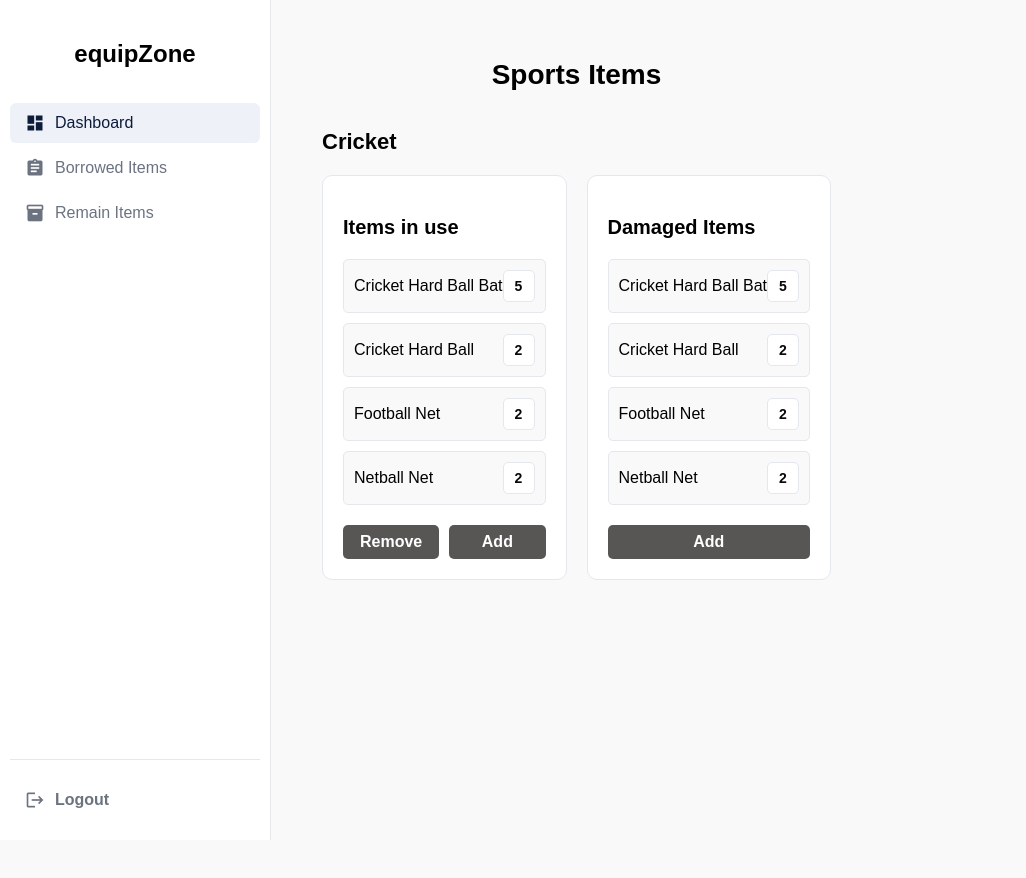
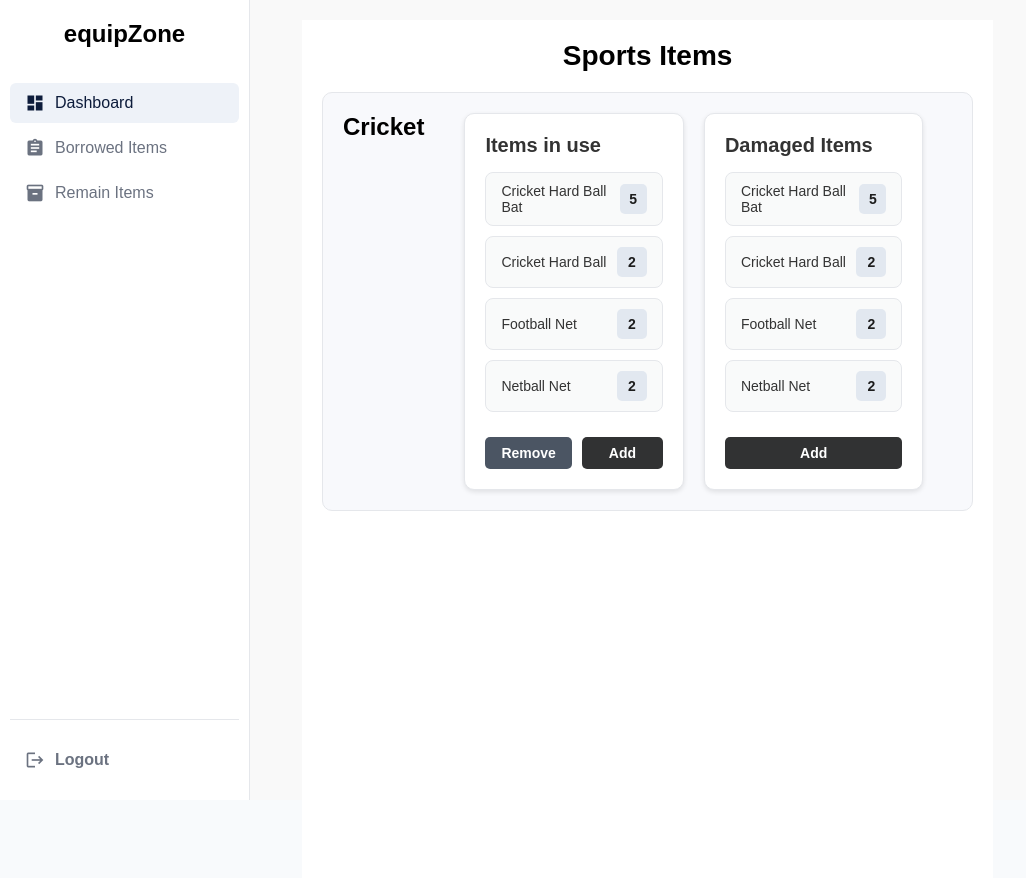
Before and after one commit to IS-Community-Project/Equip_Zone, a React (Create React App) app: page /dashboard2 in a window 1280 px wide. Shown: the top 878 px of the page, without its empty margins (0-1026 px from the left). Before the commit the page ends 800 px from the top, so only its background shows below. Built offline with nearby package versions, Linux system fonts and the light colour scheme.

Commit message:
connect db and BI flow

```diff
--- a/package.json
+++ b/package.json
@@ -4,11 +4,10 @@
   "private": true,
   "dependencies": {
     "cra-template": "1.2.0",
-
     "react": "^18.2.0",
     "react-dom": "^18.2.0",
+    "react-router-dom": "^7.1.3",
     "react-scripts": "^5.0.1",
-
     "web-vitals": "^4.2.4"
   },
   "scripts": {
--- a/src/pages/admin/Dashboard1.css
+++ b/src/pages/admin/Dashboard1.css
@@ -1,10 +1,10 @@
-/* Container styling */
+/* Main container for the content */
 .dashboard {
-    width: 100%;
-    max-width: 1200px;
-    margin: 0 auto;
+  width: calc(100% - 250px); /* Adjust width considering the sidebar width (250px) */
+  margin-left: 250px; /* Push the content to the right of the sidebar */
   font-family: Arial, sans-serif;
   padding: 20px;
+  box-sizing: border-box; /* Ensure padding does not affect the total width */
 }
 
 /* Header section styling */
@@ -53,6 +53,7 @@
   grid-template-columns: repeat(3, 1fr); /* Ensure 3 boxes per row */
   gap: 20px; /* Spacing between boxes */
   padding: 10px;
+  box-sizing: border-box; /* Prevent overflowing content */
 }
 
 /* Individual item box */
@@ -76,7 +77,6 @@
   transform: scale(1.05);
 }
 
-
 /* Name box styling */
 .sports-item .name-box {
   background-color: #f0f0f0; /* Light grey background for the name box */
--- /dev/null
+++ b/src/pages/admin/borrowed_items1.css
@@ -0,0 +1,42 @@
+.borrowed-items-container {
+    background-color: #f9f9f9;
+    padding: 20px;
+    border-radius: 8px;
+    box-shadow: 0 2px 10px rgba(0, 0, 0, 0.1);
+    width: 80%;
+    max-width: 800px;
+    margin: 0 auto;
+}
+
+.title {
+    font-size: 24px;
+    margin-bottom: 20px;
+    color: #333;
+}
+
+.items-table {
+    display: flex;
+    flex-direction: column;
+}
+
+.item-row {
+    display: flex;
+    justify-content: space-between;
+    padding: 10px;
+    border-bottom: 1px solid #eaeaea;
+}
+
+.item-row:last-child {
+    border-bottom: none;
+}
+
+.item-name {
+    font-size: 18px;
+    color: #555;
+}
+
+.item-quantity {
+    font-size: 18px;
+    font-weight: bold;
+    color: #333;
+}
--- a/src/pages/admin/borrowed_items1.js
+++ b/src/pages/admin/borrowed_items1.js
@@ -1,42 +1,45 @@
-import React from "react";
-import "./BorrowedItems.css";
+import React from 'react';
+import { useNavigate } from 'react-router-dom';
+import './borrowed_items1.css';
 
-const App = () => {
-  const borrowedItems = [
-    { date: "07/01/2025", name: "Cricket Hard ball Bat", image: "hardbat.jpg" },
-    { date: "10/01/2025", name: "Netball", image: "netball.jpg" },
-  ];
+const borrowedItemsData = {
+  cricket: [
+    { name: 'Normal Bat', quantity: 3 },
+    { name: 'Normal Cricket Ball', quantity: 2 },
+    { name: 'Batting Gloves', quantity: 2 },
+    { name: 'Wicketkeeping Pads', quantity: 1 },
+    { name: 'Batting Pads', quantity: 1 },
+    { name: 'Cricket Hard Ball', quantity: 4 },
+    { name: 'Helmet (with Grill)', quantity: 1 },
+  ]
+};
+
+const BorrowedItems1 = () => {
+  const navigate = useNavigate();
+
+  const handleItemClick = (itemName) => {
+    // Navigate to BorrowedItems2 and pass item name as a parameter
+    navigate('/borrowed_items2', { state: { selectedItem: itemName } });
+  };
 
   return (
-    <div className="app">
-      <div className="main-content">
-        {/* Borrowed Items Section */}
-        <div className="borrowed-items">
-          <h2>Borrowed Items</h2>
-          <div className="items-list">
-            {borrowedItems.map((item, index) => (
-              <div key={index} className="item-card">
-                <img src={item.image} alt={item.name} className="item-image" />
-                <div className="item-details">
-                  <p className="item-date">{item.date}</p>
-                  <p className="item-name">{item.name}</p>
-                </div>
-              </div>
-            ))}
+    <div className="borrowed-items-container">
+      <h2 className="title">Borrowed Items (Overall)</h2>
+      <div className="items-table">
+        {borrowedItemsData.cricket.map((item, index) => (
+          <div
+            key={index}
+            className="item-row"
+            onClick={() => handleItemClick(item.name)}
+            style={{ cursor: 'pointer' }}
+          >
+            <span className="item-name">{item.name}</span>
+            <span className="item-quantity">{item.quantity}</span>
           </div>
-        </div>
-
-        {/* Image Section */}
-        <div className="image-section">
-          <img
-            src="BIU.png" // Replace this with your actual image file
-            alt="Sports"
-            className="sports-image"
-          />
-        </div>
+        ))}
       </div>
     </div>
   );
 };
 
-export default App;
+export default BorrowedItems1;
--- a/src/pages/admin/dashboard1.js
+++ b/src/pages/admin/dashboard1.js
@@ -1,24 +1,25 @@
 import React from 'react';
+import { BrowserRouter as Router, Routes, Route, useNavigate } from 'react-router-dom';
 import './Dashboard1.css';
 
+const Dashboard1 = () => {
+  const navigate = useNavigate();
 
-const Dashboard1 = () => {
   const sportsItems = [
-    { name: 'Cricket', image: 'path-to-cricket-image.png' },
+    { name: 'Cricket', image: 'path-to-cricket-image.png', path: '/dashboard2' },
     { name: 'Netball', image: 'path-to-netball-image.png' },
-    { name: 'Football', image: 'path-to-football-image.png' },
+    { name: 'Football', image: 'path-to-football-image.png'},
     { name: 'Badminton', image: 'path-to-badminton-image.png' },
     { name: 'Table Tennis', image: 'path-to-table-tennis-image.png' },
     { name: 'Athletics', image: 'path-to-athletics-image.png' },
   ];
-
 
   return (
     <div className="dashboard">
       <div className="header">
         <div className="title">
           <h2>Sports Items</h2>
-          <p className="availability">Availability (over-all)</p>
+          <p className="availability">Availability (overall)</p>
         </div>
         <div className="search-bar">
           <input type="text" placeholder="Search items..." />
@@ -26,7 +27,12 @@ const Dashboard1 = () => {
       </div>
       <div className="sports-grid">
         {sportsItems.map((item, index) => (
-          <div className="sports-item" key={index}>
+          <div
+            className="sports-item"
+            key={index}
+            onClick={() => navigate(item.path)}
+            style={{ cursor: 'pointer' }}
+          >
             <div className="name-box">{item.name}</div>
             <img src={item.image} alt={item.name} />
           </div>
@@ -36,4 +42,7 @@ const Dashboard1 = () => {
   );
 };
 
+const dashboard2 = () => <h2>Borrowed Items - Cricket</h2>;
+
+
 export default Dashboard1;
--- a/src/pages/admin/dashboard2.css
+++ b/src/pages/admin/dashboard2.css
@@ -1,52 +1,75 @@
 /* General Styles */
-/* General Styles */
-body {
+* {
   margin: 0;
-    font-family: 'Arial', sans-serif;
-    background-color: #f7f9fc;
+  padding: 0;
+  box-sizing: border-box;
 }
 
-  /* Main Content */
-  .main-content {
-    padding: 20px;
+body, html {
+  width: 100%;
+  height: 100%;
+  font-family: 'Arial', sans-serif;
+  background-color: #f8fafc;
 }
 
-  .main-content h1 {
-    font-size: 28px;
-    margin-bottom: 20px;
-    color: #000000;
+/* Sidebar remains untouched */
+
+/* Main Content Area */
+.main-content {
+  width: calc(100% - 250px); /* Leave space for the sidebar */
+  height: 200vh;
+  padding: 20px;
+  margin-left: 250px; /* Ensure content doesn't overlap the sidebar */
+  background-color: #ffffff;
 }
 
-  .items-section h2 {
-    font-size: 22px;
+/* Page Title */
+.main-content h1 {
+  font-size: 24px;
+  font-weight: bold;
+  color: #1c1c1c;
   margin-bottom: 20px;
-    color: #030303;
 }
 
-  .items-container {
+/* Section for Items */
+.items-section {
+  width: 100%;
   display: flex;
-    justify-content: space-between;
-    gap: 20px;
+  justify-content: center;
+  gap: 40px;
+  padding: 20px;
+  border: 1px solid #e5e7eb;
+  border-radius: 10px;
+  background-color: #f8f9fc;
 }
 
+/* Category Box */
 .category {
-    background-color: white;
-    border: 1px solid #e4e7ec;
+  width: 45%;
+  background-color: #ffffff;
+  border: 1px solid #e5e7eb;
   border-radius: 10px;
-    width: 48%;
   padding: 20px;
+  box-shadow: 0px 2px 5px rgba(0, 0, 0, 0.1);
+  display: flex;
+  flex-direction: column;
+  justify-content: space-between;
 }
 
 .category h3 {
   font-size: 20px;
-    margin-bottom: 20px;
-    color: #000000;
+  font-weight: bold;
+  margin-bottom: 15px;
+  color: #333333;
 }
 
-  /* Item List */
+/* Items List */
 .category ul {
   list-style-type: none;
   padding: 0;
+  margin: 0;
+  max-height: 300px; /* Ensure scrollable content */
+  overflow-y: auto;
 }
 
 .category ul li {
@@ -54,10 +77,12 @@ body {
   justify-content: space-between;
   align-items: center;
   margin-bottom: 10px;
-    padding: 10px;
-    background-color: #f9f9f9;
-    border: 1px solid #e4e7ec;
-    border-radius: 5px;
+  padding: 10px 15px;
+  background-color: #f9fafa;
+  border: 1px solid #e5e7eb;
+  border-radius: 8px;
+  font-size: 14px;
+  color: #333333;
 }
 
 /* Count Box */
@@ -67,15 +92,11 @@ body {
   align-items: center;
   width: 30px;
   height: 30px;
-    border: 1px solid #e4e7ec;
   border-radius: 5px;
-    background-color: #ffffff;
-  }
-
-  .count {
+  background-color: #e2e8f0;
   font-size: 14px;
   font-weight: bold;
-    color: #070707;
+  color: #1c1c1c;
 }
 
 /* Buttons */
@@ -83,7 +104,7 @@ body {
   display: flex;
   justify-content: flex-end;
   gap: 10px;
-    margin-top: 20px;
+  margin-top: 15px;
 }
 
 .remove-button,
@@ -91,16 +112,26 @@ body {
   padding: 8px 16px;
   border: none;
   border-radius: 5px;
-    font-size: 16px;
+  font-size: 14px;
+  font-weight: bold;
   cursor: pointer;
+  transition: all 0.3s;
 }
 
 .remove-button {
-    background-color: #585555;
+  background-color: #4b5563;
   color: white;
 }
 
+.remove-button:hover {
+  background-color: #374151;
+}
+
 .add-button {
-    background-color: #585555;
+  background-color: #313233;
   color: white;
 }
+
+.add-button:hover {
+  background-color: #2563eb;
+}
--- a/src/pages/admin/dashboard2.js
+++ b/src/pages/admin/dashboard2.js
@@ -1,8 +1,10 @@
 import React from 'react';
+import { useNavigate } from 'react-router-dom';
 import './dashboard2.css';
 
+const Dashboard2 = () => {
+  const navigate = useNavigate();
 
-const Dashboard2 = () => {
   const items = {
     Cricket: [
       { name: 'Cricket Hard Ball Bat', count: 5 },
@@ -31,8 +33,12 @@ const Dashboard2 = () => {
               ))}
             </ul>
             <div className="buttons">
-              <button className="remove-button">Remove</button>
-              <button className="add-button">Add</button>
+              <button className="remove-button" onClick={() => navigate('/dashboard3')}>
+                Remove
+              </button>
+              <button className="add-button" onClick={() => navigate('/dashboard3')}>
+                Add
+              </button>
             </div>
           </div>
 
@@ -49,7 +55,9 @@ const Dashboard2 = () => {
               ))}
             </ul>
             <div className="buttons">
-              <button className="add-button">Add</button>
+              <button className="add-button" onClick={() => navigate('/dashboard3')}>
+                Add
+              </button>
             </div>
           </div>
         </div>
--- a/src/pages/admin/dashboard3.css
+++ b/src/pages/admin/dashboard3.css
@@ -203,3 +203,16 @@ body {
     border-radius: 10px;
     object-fit: cover;
   }
+  .notification {
+    margin-top: 10px;
+    padding: 10px;
+    background-color: #4CAF50;
+    color: white;
+    font-weight: bold;
+    border-radius: 5px;
+    display: flex;
+    align-items: center;
+    justify-content: center;
+    width: 100px;
+    text-align: center;
+  }
```
Also changed, not shown: src/App.js (+6 -1 lines), src/pages/admin/borrowed_items2.js (+25 -7 lines), src/pages/admin/dashboard3.js (+35 -5 lines), 1 other file (tests, documents, lock files or other folders). Lines whose indentation alone changed are shown as unchanged.
